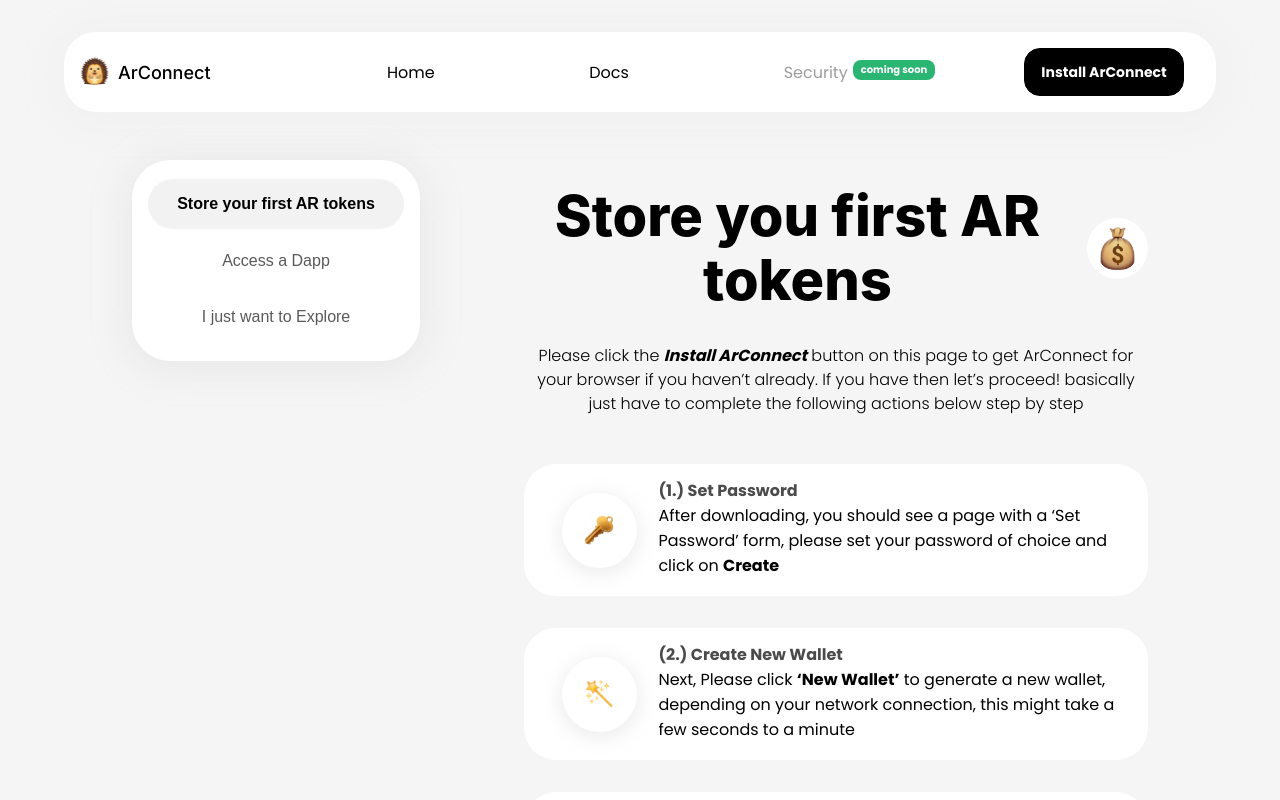
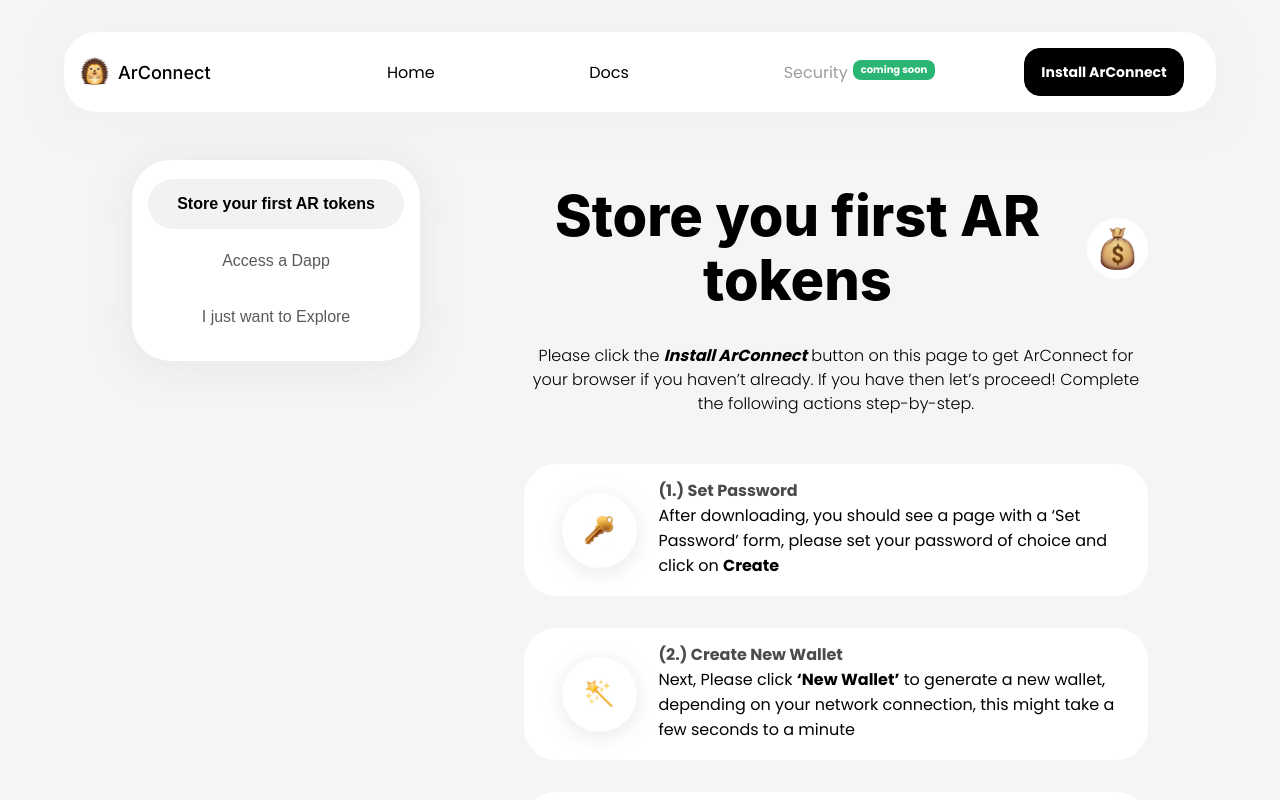
Before and after one commit to th8ta/arconnect-web-new, a Next.js app: page /onboarding/explore in a window 1280 px wide. Shown: the top 800 px of the page. Built offline with nearby package versions, Linux system fonts and the light colour scheme.

Commit message:
Update components/Explore/index.tsx
Co-authored-by: Tate Berenbaum <tateflyer1@gmail.com>

```diff
--- a/components/Explore/index.tsx
+++ b/components/Explore/index.tsx
@@ -15,7 +15,7 @@
         heading="Store you first AR tokens"
         introParagraph="Please click the <span>Install ArConnect</span> button on this page to get ArConnect for your
         browser if you haven’t already. If you have then let’s proceed!
-        basically just have to complete the following actions below step by step"
+        Complete the following actions step-by-step."
       />
       <div className={styles.arConnect}>
         <Image
```
